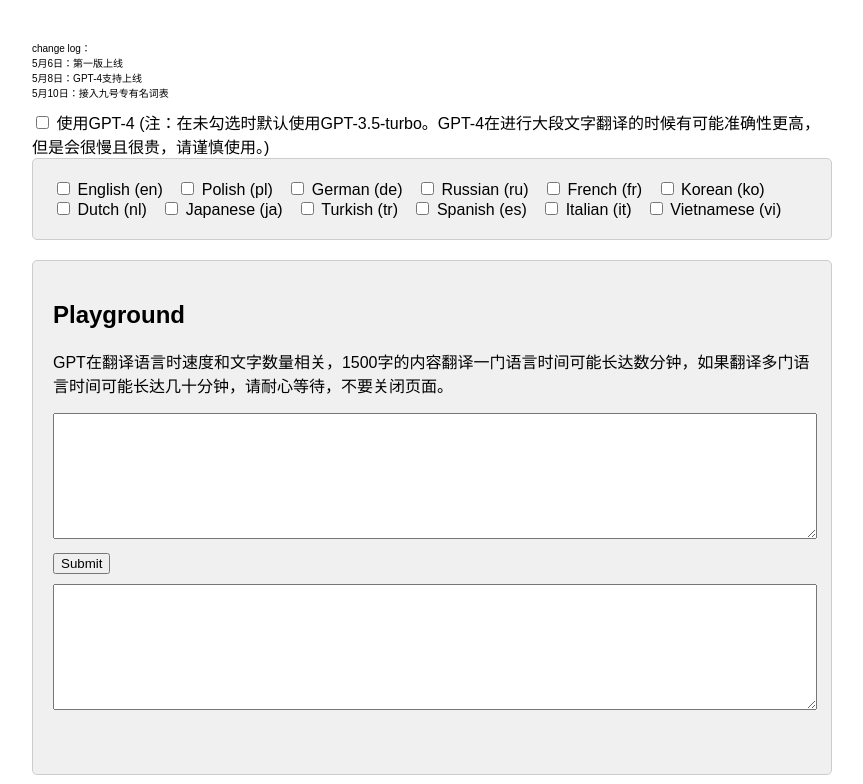
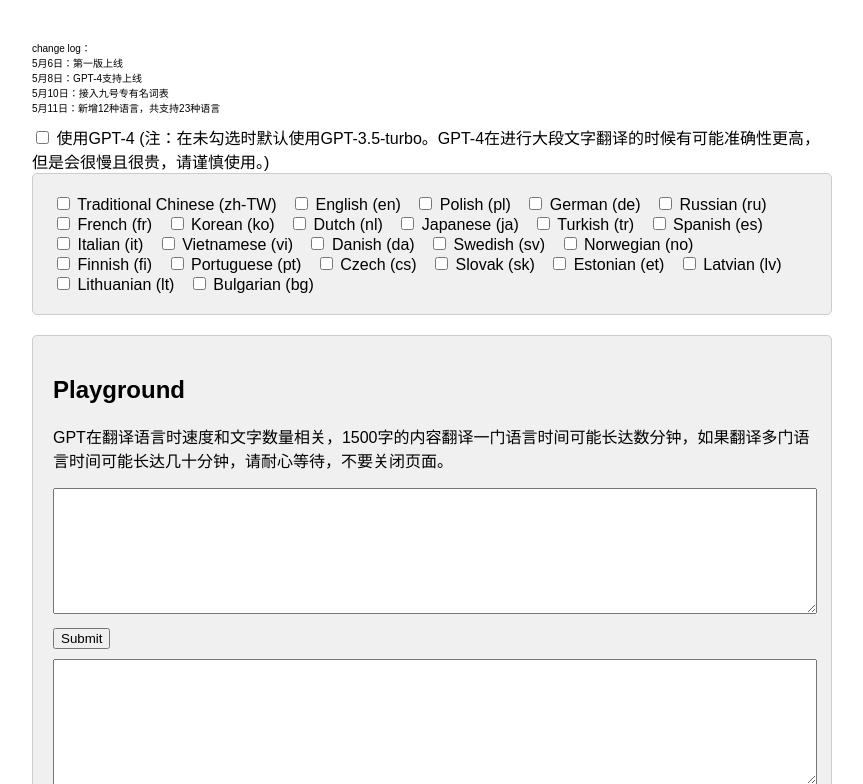
Before and after one commit to ark338/NineBrainTranslator, a Flask app: page /translate in a window 1280 px wide. Shown: the part 78-862 px from the top of the page, without its empty margins (208-1071 px from the left). Run offline with Flask 3, Linux system fonts and the light colour scheme; some libraries are stand-ins or nearby versions.

Commit message:
1 fix bug using too much glossaries make gpt return incomplete complition. 2. add 12 languages

```diff
--- a/templates/index.html
+++ b/templates/index.html
@@ -27,6 +27,7 @@
             5月6日：第一版上线<br>
             5月8日：GPT-4支持上线<br>
             5月10日：接入九号专有名词表<br>
+            5月11日：新增12种语言，共支持23种语言<br>
         </p>
     </div>
     <div>
@@ -34,6 +35,11 @@
         <label for="enableGPT4">使用GPT-4 (注：在未勾选时默认使用GPT-3.5-turbo。GPT-4在进行大段文字翻译的时候有可能准确性更高，但是会很慢且很贵，请谨慎使用。)</label>
     </div>
     <div id="languages" class="container">
+        <span class="language-option">
+            <input type="checkbox" id="zh-TW" name="zh-TW" value="Traditional Chinese (zh-TW)">
+            <label for="zh-TW">Traditional Chinese (zh-TW)</label>
+        </span>
+
         <span class="language-option">
             <input type="checkbox" id="en" name="en" value="English (en)">
             <label for="en">English (en)</label>
@@ -93,6 +99,61 @@
             <input type="checkbox" id="vi" name="vi" value="Vietnamese (vi)">
             <label for="vi">Vietnamese (vi)</label>
         </span>
+
+        <span class="language-option">
+            <input type="checkbox" id="da" name="da" value="Danish (da)">
+            <label for="da">Danish (da)</label>
+        </span>
+
+        <span class="language-option">
+            <input type="checkbox" id="sv" name="sv" value="Swedish (sv)">
+            <label for="sv">Swedish (sv)</label>
+        </span>
+
+        <span class="language-option">
+            <input type="checkbox" id="no" name="no" value="Norwegian (no)">
+            <label for="no">Norwegian (no)</label>
+        </span>
+
+        <span class="language-option">
+            <input type="checkbox" id="fi" name="fi" value="Finnish (fi)">
+            <label for="fi">Finnish (fi)</label>
+        </span>
+
+        <span class="language-option">
+            <input type="checkbox" id="pt" name="pt" value="Portuguese (pt)">
+            <label for="pt">Portuguese (pt)</label>
+        </span>
+
+        <span class="language-option">
+            <input type="checkbox" id="cs" name="cs" value="Czech (cs)">
+            <label for="cs">Czech (cs)</label>
+        </span>
+
+        <span class="language-option">
+            <input type="checkbox" id="sk" name="sk" value="Slovak (sk)">
+            <label for="sk">Slovak (sk)</label>
+        </span>
+
+        <span class="language-option">
+            <input type="checkbox" id="et" name="et" value="Estonian (et)">
+            <label for="et">Estonian (et)</label>
+        </span>
+
+        <span class="language-option">
+            <input type="checkbox" id="lv" name="lv" value="Latvian (lv)">
+            <label for="lv">Latvian (lv)</label>
+        </span>
+
+        <span class="language-option">
+            <input type="checkbox" id="lt" name="lt" value="Lithuanian (lt)">
+            <label for="lt">Lithuanian (lt)</label>
+        </span>
+
+        <span class="language-option">
+            <input type="checkbox" id="bg" name="bg" value="Bulgarian (bg)">
+            <label for="bg">Bulgarian (bg)</label>
+        </span>
     </div>
     <div class="container">
         <section id="playground">
```
Also changed, not shown: trans.py (+49 -20 lines).
